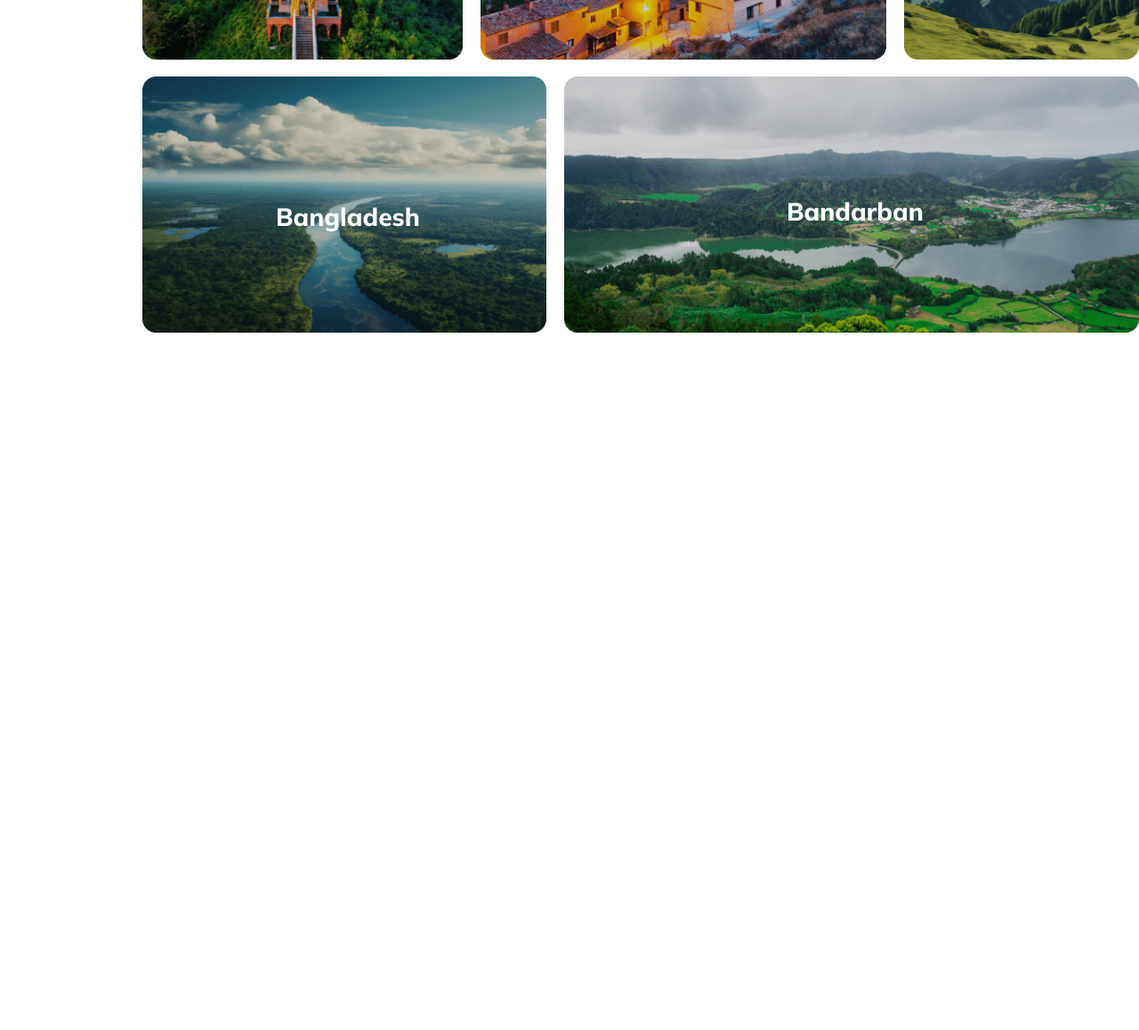
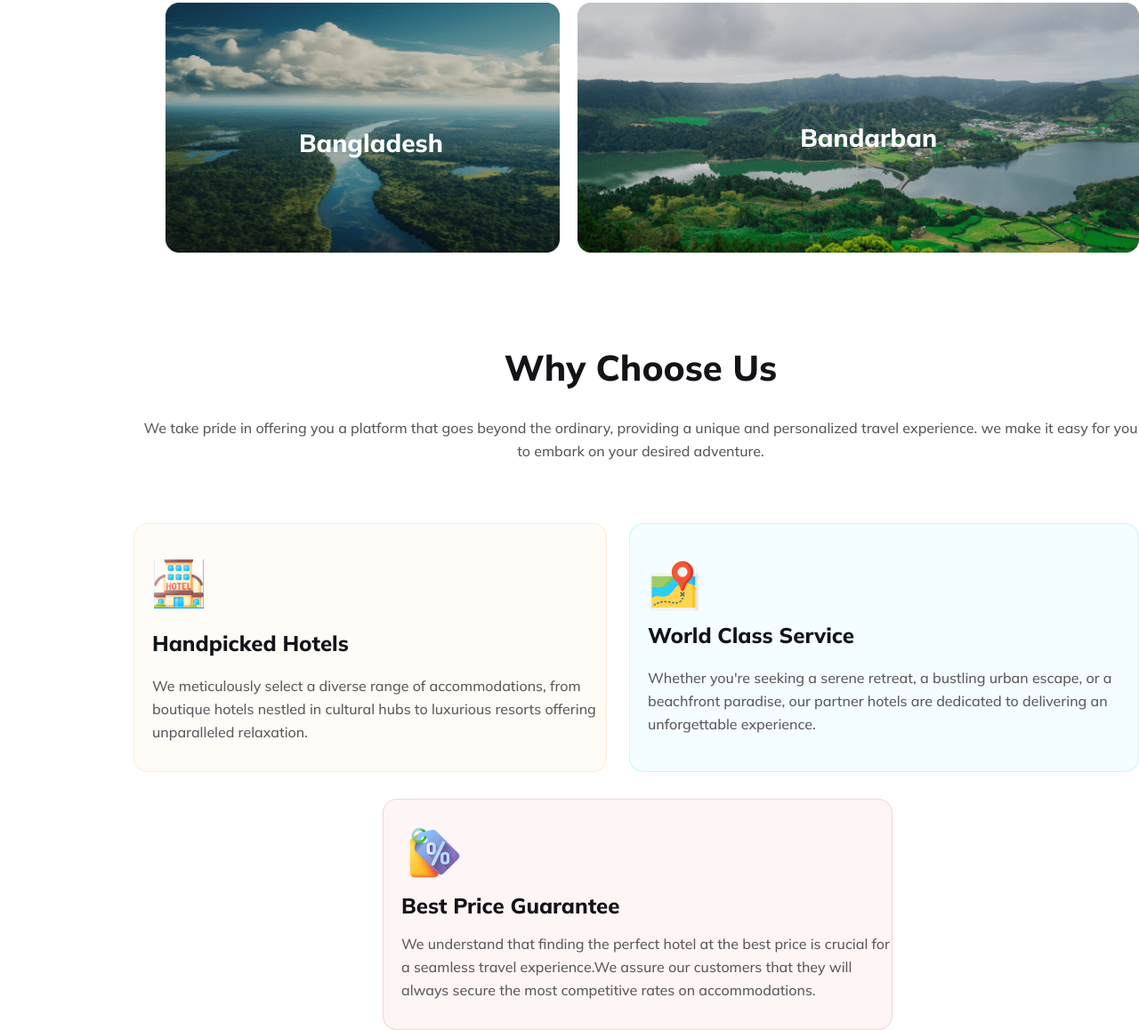
Before and after one commit to NadimSrabon/Assignment-2, a plain HTML site: page index.html in a window 1280 px wide. Shown: the part 2307-3465 px from the top of the page at 89% size. Before the commit the page ends 2685 px from the top, so only its background shows below. Drawn offline with Linux system fonts and the light colour scheme.

Commit message:
why choose us done

```diff
--- a/index.html
+++ b/index.html
@@ -6,6 +6,9 @@
     <meta name="viewport" content="width=device-width, initial-scale=1.0">
     <title>Safe Travel</title>
     <link rel="stylesheet" href="styles/style.css">
+    <!-- <link rel="stylesheet" href="https://cdnjs.cloudflare.com/ajax/libs/font-awesome/6.5.1/css/all.min.css"
+        integrity="sha512-DTOQO9RWCH3ppGqcWaEA1BIZOC6xxalwEsw9c2QQeAIftl+Vegovlnee1c9QX4TctnWMn13TZye+giMm8e2LwA=="
+        crossorigin="anonymous" referrerpolicy="no-referrer" /> -->
 </head>
 
 <body>
@@ -177,7 +180,52 @@
         </section>
 
 
-        <section>
+        <section class="wcu">
+
+            <div class="why">
+                <h2>Why Choose Us</h2>
+                <p> We take pride in offering you a platform that goes beyond the ordinary, providing a unique and
+                    personalized travel experience.
+                    we make it easy for you to embark on your desired adventure.
+                </p>
+            </div>
+
+            <div class="card">
+                <div class="card-one">
+                    <img src="Images/hotel.png" alt="" class="pic-one">
+                    <div class="card-one-detail">
+                        <h3>Handpicked Hotels</h3>
+                        <p>We meticulously select a diverse range of accommodations, from boutique hotels nestled in
+                            cultural hubs to luxurious resorts offering unparalleled relaxation. </p>
+                    </div>
+                </div>
+                <div>
+                    <div class="card-two">
+                        <img src="Images/map.png" alt="" class="pic-two">
+                        <div class="card-two-detail">
+                            <h3>World Class Service</h3>
+                            <p>Whether you're seeking a serene retreat, a bustling urban escape, or a beachfront
+                                paradise, our partner hotels are dedicated to delivering an unforgettable experience.
+                            </p>
+
+                        </div>
+
+                    </div>
+
+                </div>
+            </div>
+
+            <div class="card-three">
+                <img src="Images/discount.png" alt="" class="pic-three">
+                <div class="card-three-detail">
+                    <h3>Best Price Guarantee</h3>
+                    <p> We understand that finding the perfect hotel at the best price is crucial for a seamless travel experience.We assure our customers that they will always secure the most competitive rates on accommodations.</p>
+                </div>
+            </div>
+
+
+            </div>
+
 
         </section>
 
--- a/styles/style.css
+++ b/styles/style.css
@@ -195,12 +195,11 @@ nav {
 
 /* Choose Your Destination */
 
-
 .choose {
     text-align: center;
     margin-top: 100px;
     width: 1440px;
-    min-height: 250px;
+    min-height: 180px;
 }
 
 .choose h2 {
@@ -224,14 +223,14 @@ nav {
 
 .place-pic-one {
     display: flex;
-    margin-left: 160px;
+    margin-left: 186px;
     gap: 20px;
 }
 
 .place-pic-two {
     padding-top: 15px;
     display: flex;
-    margin-left: 160px;
+    margin-left: 186px;
     gap: 20px;
 
 }
@@ -239,7 +238,7 @@ nav {
 .place-pic-three {
     padding-top: 15px;
     display: flex;
-    margin-left: 160px;
+    margin-left: 186px;
     gap: 20px;
 }
 
@@ -399,3 +398,140 @@ nav {
 
 
 /* --------End of Choose Your Destination----------- */
+
+.why {
+    width: 1440px;
+    min-height: 200px;
+    text-align: center;
+    margin-top: 100px;
+}
+
+.why h2 {
+    color: #131318;
+    text-align: center;
+    font-family: Mulish;
+    font-size: 40px;
+    font-style: normal;
+    font-weight: 800;
+    line-height: normal;
+
+}
+
+.why p {
+
+    color: rgba(19, 19, 24, 0.70);
+    text-align: center;
+    font-family: Mulish;
+    font-size: 16px;
+    font-style: normal;
+    font-weight: 400;
+    line-height: 26px;
+    padding: 30px 160px;
+
+}
+
+.card-one {
+    width: 573px;
+    height: 280px;
+    border-radius: 16px;
+    border: 1px solid rgba(251, 181, 99, 0.20);
+    background: rgba(251, 181, 99, 0.05);
+    padding-top: 40px;
+
+}
+
+.card-one-detail h3 {
+    color: #131318;
+    font-family: Mulish;
+    font-size: 24px;
+    font-style: normal;
+    font-weight: 800;
+    line-height: normal;
+    padding-top: 20px;
+    padding-left: 20px;
+}
+
+.card-one-detail p {
+    color: #5A5A5D;
+    font-family: Mulish;
+    font-size: 16px;
+    font-style: normal;
+    font-weight: 400;
+    line-height: 26px;
+    padding-top: 20px;
+    padding-left: 20px;
+}
+
+.card-two {
+    width: 573px;
+    height: 280px;
+    border-radius: 16px;
+    border: 1px solid rgba(41, 206, 246, 0.20);
+    background: rgba(41, 206, 246, 0.05);
+    padding-top: 40px;
+
+}
+
+.card {
+    display: flex;
+    padding-left: 150px;
+    gap: 25px;
+}
+
+.card-two h3 {
+    color: #131318;
+    font-family: Mulish;
+    font-size: 24px;
+    font-style: normal;
+    font-weight: 800;
+    line-height: normal;
+    padding-left: 20px;
+}
+
+.card-two-detail p {
+    color: #5A5A5D;
+    font-family: Mulish;
+    font-size: 16px;
+    font-style: normal;
+    font-weight: 400;
+    line-height: 26px;
+    padding-top: 20px;
+    padding-left: 20px;
+}
+
+.card-three {
+    width: 573px;
+    height: 260px;
+    flex-shrink: 0;
+    border-radius: 16px;
+    border: 1px solid rgba(233, 68, 68, 0.20);
+    background: rgba(233, 68, 68, 0.05);
+    margin-left: 430px;
+    margin-top: 30px;
+    padding-top: 30px;
+}
+
+.card-three h3 {
+    color: #131318;
+    font-family: Mulish;
+    font-size: 24px;
+    font-style: normal;
+    font-weight: 800;
+    line-height: normal;
+    padding-left: 20px;
+}
+
+.card-three p {
+    color: #5A5A5D;
+    font-family: Mulish;
+    font-size: 16px;
+    font-style: normal;
+    font-weight: 400;
+    line-height: 26px;
+    padding-top: 15px;
+    padding-left: 20px;
+}
+
+.pic-one,.pic-two,.pic-three{
+    margin-left: 22px;
+}
```
Also changed, not shown: Images/Screenshot 2024-01-16 170242.png (added), Images/discount.png (added), Images/hotel.png (added), Images/map.png (added).
